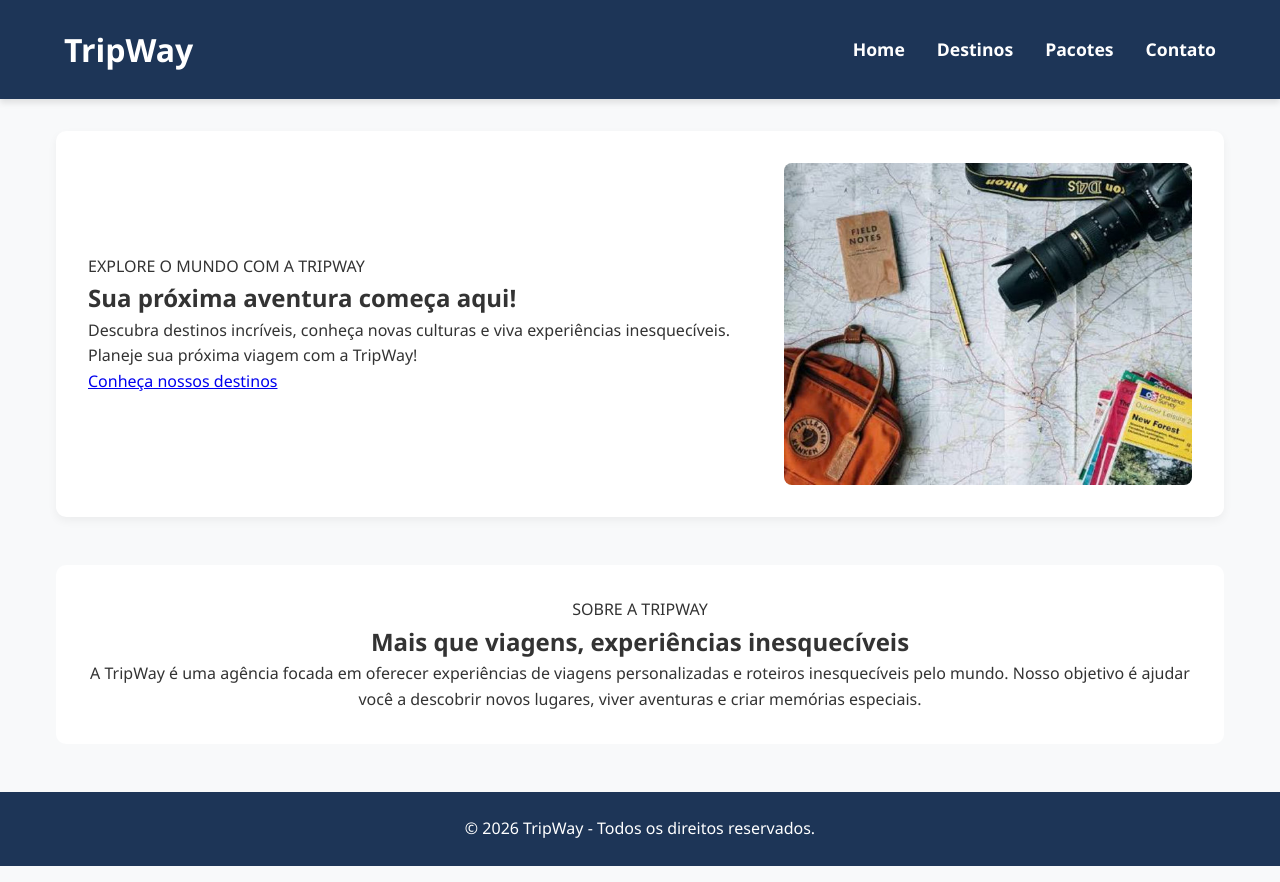
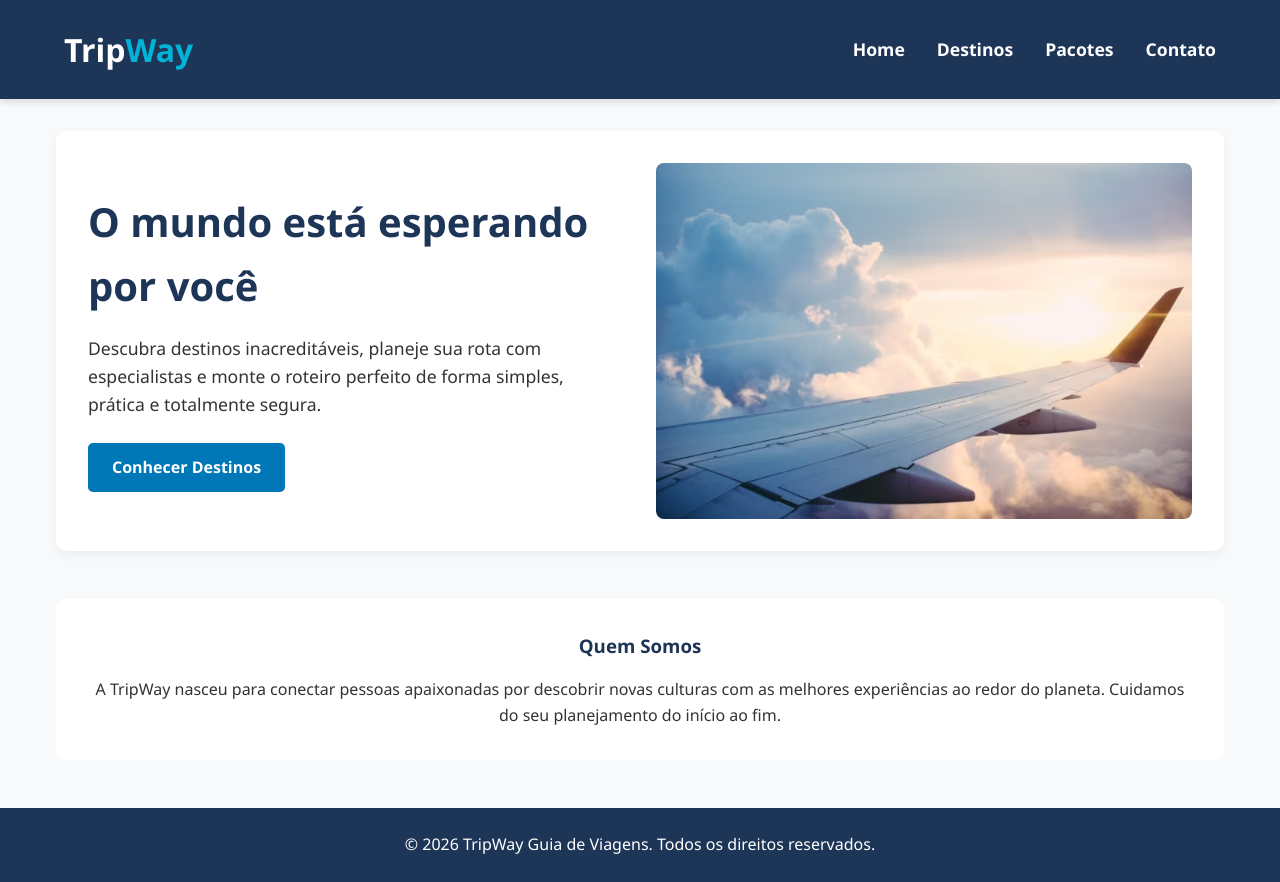
Before and after one commit to guilhermeoliveira33/tripway.cp, a plain HTML site: page index.html in a window 1280 px wide. Drawn offline with Linux system fonts and the light colour scheme.

Commit message:
feat: aplica flexbox no header e formata secao hero na home

```diff
--- a/index.html
+++ b/index.html
@@ -1,76 +1,45 @@
 <!DOCTYPE html>
 <html lang="pt-BR">
-
 <head>
     <meta charset="UTF-8">
     <meta name="viewport" content="width=device-width, initial-scale=1.0">
+    <title>TripWay - Guia de Viagens Responsivo</title>
     <link rel="stylesheet" href="./css/style.css">
-    <title>TripWay - Guia de Viagens</title>
 </head>
-
 <body>
 
     <header>
-        <h1>TripWay</h1>
-
+        <h1>Trip<span>Way</span></h1>
         <nav>
             <ul>
-                <li><a href="index.html">Home</a></li>
-                <li><a href="pages/destinos.html">Destinos</a></li>
-                <li><a href="pages/pacotes.html">Pacotes</a></li>
-                <li><a href="pages/contato.html">Contato</a></li>
+                <li><a href="./index.html">Home</a></li>
+                <li><a href="./pages/destinos.html">Destinos</a></li>
+                <li><a href="./pages/pacotes.html">Pacotes</a></li>
+                <li><a href="./pages/contato.html">Contato</a></li>
             </ul>
         </nav>
     </header>
 
     <main>
-
         <section class="hero">
-
-            <div class="hero-conteudo">
-
-                <span class="subtitulo">EXPLORE O MUNDO COM A TRIPWAY</span>
-
-                <h2>Sua próxima aventura começa aqui!</h2>
-
-                <p>
-                    Descubra destinos incríveis, conheça novas culturas
-                    e viva experiências inesquecíveis.
-                    Planeje sua próxima viagem com a TripWay!
-                </p>
-
-                <a class="botao" href="pages/destinos.html">
-                    Conheça nossos destinos
-                </a>
-
+            <div class="hero-content">
+                <h2>O mundo está esperando por você</h2>
+                <p>Descubra destinos inacreditáveis, planeje sua rota com especialistas e monte o roteiro perfeito de forma simples, prática e totalmente segura.</p>
+                <a href="./pages/destinos.html" class="btn">Conhecer Destinos</a>
             </div>
-
-            <div class="hero-imagem">
-                <img src="images/images-planejamento1.jpg"
-                    alt="Pessoa planejando uma viagem com um mapa">
+            <div class="hero-image">
+                <img src="./images/aviao-imagem.avif" alt="Avião voando entre nuvens">
             </div>
-
         </section>
 
         <section class="sobre">
-
-            <span class="subtitulo">SOBRE A TRIPWAY</span>
-
-            <h2>Mais que viagens, experiências inesquecíveis</h2>
-
-            <p>
-                A TripWay é uma agência focada em oferecer experiências
-                de viagens personalizadas e roteiros inesquecíveis pelo
-                mundo. Nosso objetivo é ajudar você a descobrir novos
-                lugares, viver aventuras e criar memórias especiais.
-            </p>
-
+            <h3>Quem Somos</h3>
+            <p>A TripWay nasceu para conectar pessoas apaixonadas por descobrir novas culturas com as melhores experiências ao redor do planeta. Cuidamos do seu planejamento do início ao fim.</p>
         </section>
-
     </main>
 
     <footer>
-        <p>&copy; 2026 TripWay - Todos os direitos reservados.</p>
+        <p>&copy; 2026 TripWay Guia de Viagens. Todos os direitos reservados.</p>
     </footer>
 
 </body>
```
